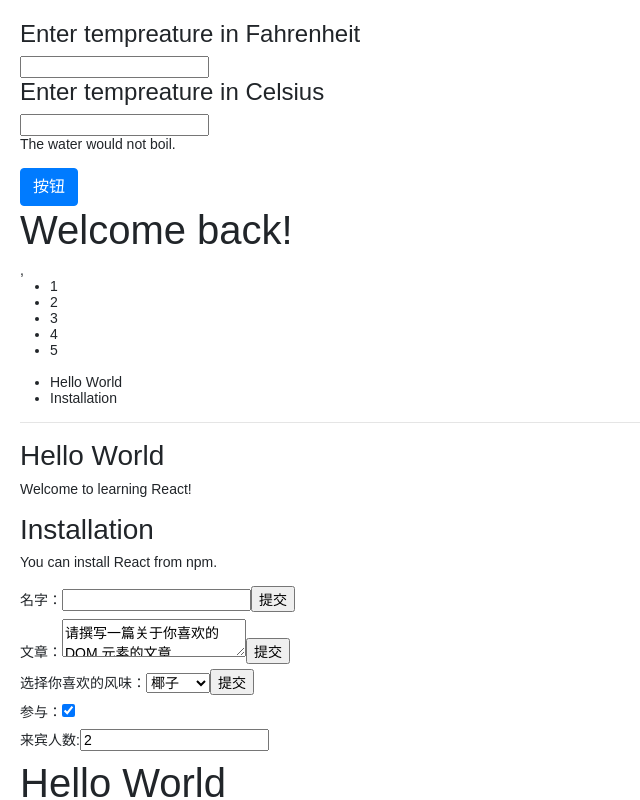
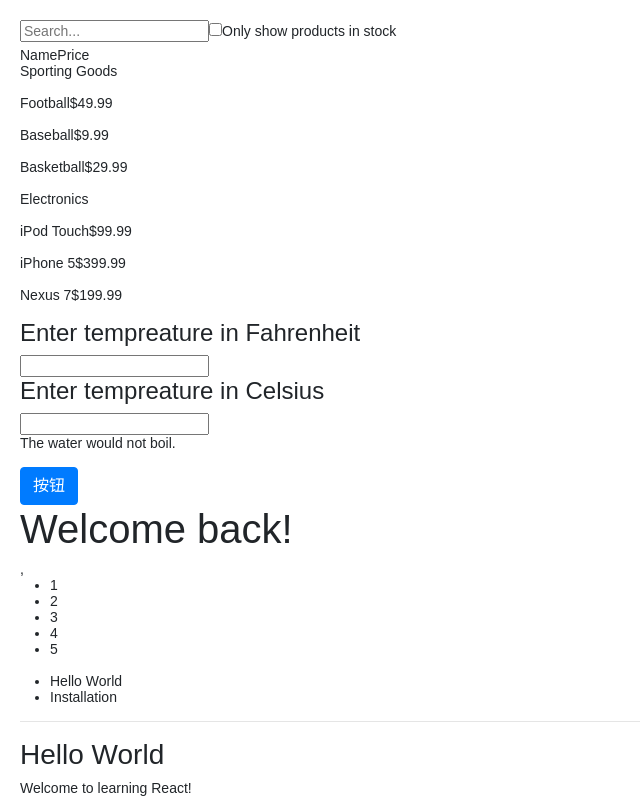
Before and after one commit to damingerdai/daming-react-ui, a React (Create React App) app: page / in a window 1280 px wide. Shown: the top 800 px of the page, without its empty margins (0-640 px from the left). Built offline with nearby package versions, Linux system fonts and the light colour scheme.

Commit message:
feat: add search feature

```diff
--- a/src/app/App.js
+++ b/src/app/App.js
@@ -8,6 +8,7 @@ import { EssayForm } from './forms/EssayForm';
 import { FlavorForm } from './forms/FlavorForm';
 import { Reservation } from './forms/Reservation';
 import { Calculator } from './lifting-state-up/Calculator';
+import { ProductTable } from './search/ProductTable';
 
 export class App extends React.Component {
 
@@ -32,6 +33,7 @@ export class App extends React.Component {
       {id: 2, title: 'Installation', content: 'You can install React from npm.'}
     ];
     return <div>
+        <ProductTable/>
         <Calculator />
         <button  className="btn btn-primary" onClick={() => this.toggleIsLogin()}>按钮</button>
         <Greeting isLoggedIn={this.state.isToggleOn} />,
--- /dev/null
+++ b/src/app/search/ProductCategoryRow.js
@@ -0,0 +1,9 @@
+import React from 'react';
+
+export function ProductCategoryRow(props) {
+    return (
+        <p>
+            {props.category}
+        </p>
+    )
+}
--- /dev/null
+++ b/src/app/search/ProductRow.js
@@ -0,0 +1,10 @@
+import React from 'react';
+
+export function ProductRow(props) {
+    return (
+        <p>
+            <span>{props.name}</span>
+            <span>{props.price}</span>
+        </p>
+    )
+}
--- /dev/null
+++ b/src/app/search/ProductTable.js
@@ -0,0 +1,98 @@
+import React from 'react';
+
+import { ProductCategoryRow } from './ProductCategoryRow';
+import { ProductRow } from './ProductRow';
+import { SearchBar } from './SearchBar';
+
+const PRODUCTS = [
+    { category: "Sporting Goods", price: "$49.99", stocked: true, name: "Football" },
+    { category: "Sporting Goods", price: "$9.99", stocked: true, name: "Baseball" },
+    { category: "Sporting Goods", price: "$29.99", stocked: false, name: "Basketball" },
+    { category: "Electronics", price: "$99.99", stocked: true, name: "iPod Touch" },
+    { category: "Electronics", price: "$399.99", stocked: false, name: "iPhone 5" },
+    { category: "Electronics", price: "$199.99", stocked: true, name: "Nexus 7" }
+];
+
+function dedupe(array) {
+    return Array.from(new Set(array));
+}
+
+export class ProductTable extends React.Component {
+    constructor(props) {
+        super(props)
+        this.state = {
+            products: PRODUCTS,
+            value: '',
+            checked: false
+        };
+        this.onSearchBarValueChange = this.onSearchBarValueChange.bind(this);
+        this.onSearchBarRadioChange = this.onSearchBarRadioChange.bind(this);
+    }
+
+    onSearchBarValueChange(value) {
+        this.setState({ value });
+        if (value) {
+            const products = this.state.products;
+            this.setState({
+                products: products.filter(p => p.name.indexOf(value) !== -1)
+            });
+        } else {
+            const { products, checked } = this.state;
+            if (checked) {
+                this.setState({
+                    products: products.filter(p => p.stocked === true)
+                });
+            } else {
+                this.setState({
+                    products: PRODUCTS
+                });
+            }
+        }
+
+    }
+
+    onSearchBarRadioChange(checked) {
+        this.setState({ checked: Boolean(checked) })
+        const products = this.state.products;
+        if (checked) {
+            this.setState({
+                products: products.filter(p => p.stocked === true)
+            });
+        } else {
+            this.setState({
+                products: products
+            });
+        }
+    }
+
+    render() {
+        const header = <div>
+            <span>Name</span>
+            <span>Price</span>
+        </div>;
+        const products = this.state.products || [];
+        return (
+            <div>
+                <SearchBar onSearchBarValueChange={this.onSearchBarValueChange} onSearchBarRadioChange={this.onSearchBarRadioChange} />
+                {header}
+                <div>
+                    {
+                        dedupe(products.map(p => p.category))
+                            .map(c => (
+                                <div key={c}>
+                                    <ProductCategoryRow category={c} />
+                                    {
+                                        products.filter(p => p.category === c)
+                                            .map(p =>
+                                                <ProductRow key={p.name} name={p.name} price={p.price} />
+                                            )
+                                    }
+                                </div>
+
+                            ))
+                    }
+                </div>
+            </div>
+        )
+    }
+}
--- /dev/null
+++ b/src/app/search/SearchBar.js
@@ -0,0 +1,30 @@
+import React from 'react';
+
+export class SearchBar extends React.Component {
+    constructor(props) {
+        super(props);
+        this.handleInputChange = this.handleInputChange.bind(this);
+        this.handleRadioChange = this.handleRadioChange.bind(this);
+    }
+
+    handleInputChange(e) {
+        this.props.onSearchBarValueChange(e.target.value);
+    }
+
+    handleRadioChange(e) {
+        const checked = Boolean(e.target.checked);
+        this.props.onSearchBarRadioChange(checked);
+    }
+
+    render() {
+        const { value }= this.props;
+        return (
+            <div>
+                <input placeholder="Search..." value={value} onChange={this.handleInputChange}></input>
+                <label>
+                <input type="checkbox" onChange ={this.handleRadioChange} />Only show products in stock
+                </label>
+            </div>
+        )
+    }
+}
```
